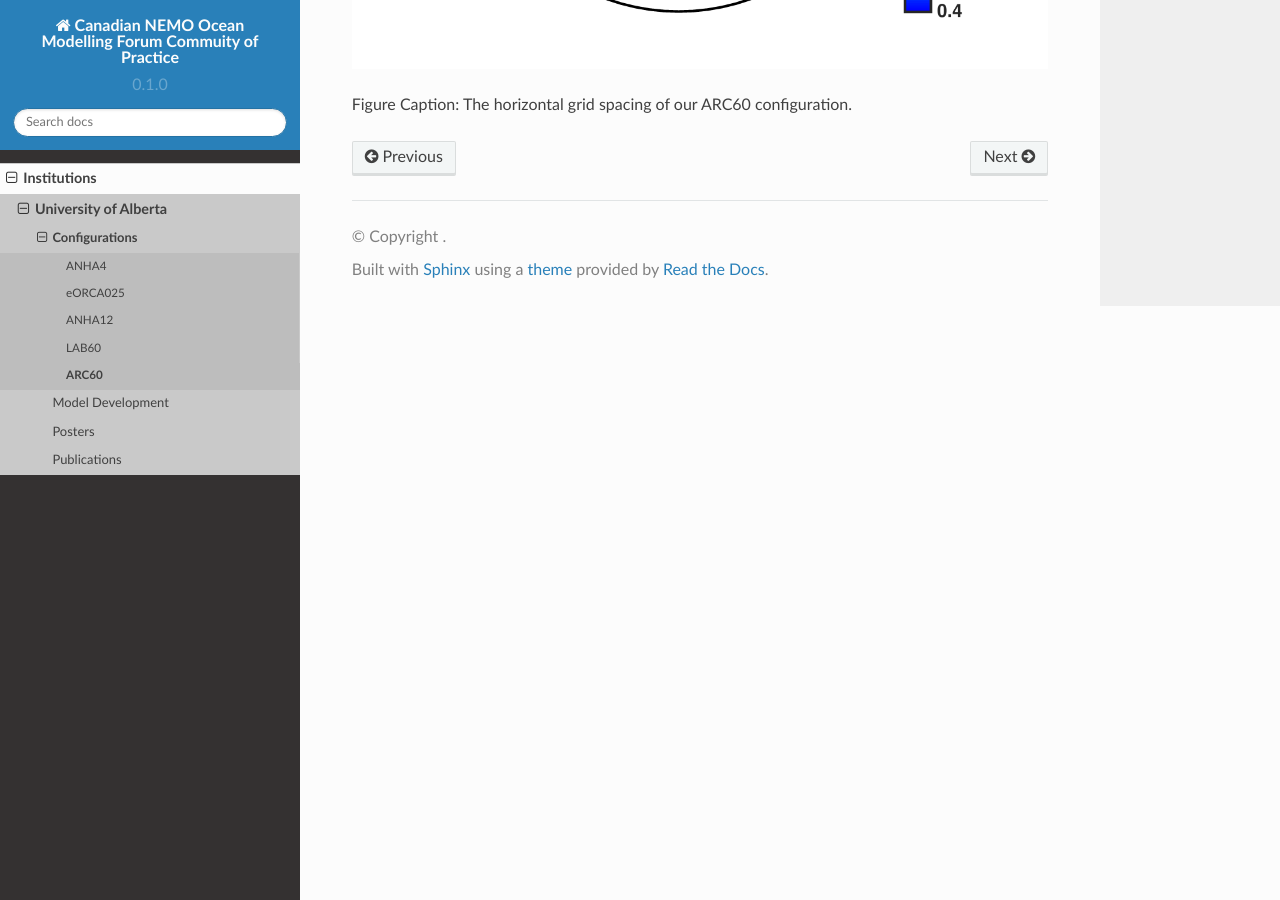
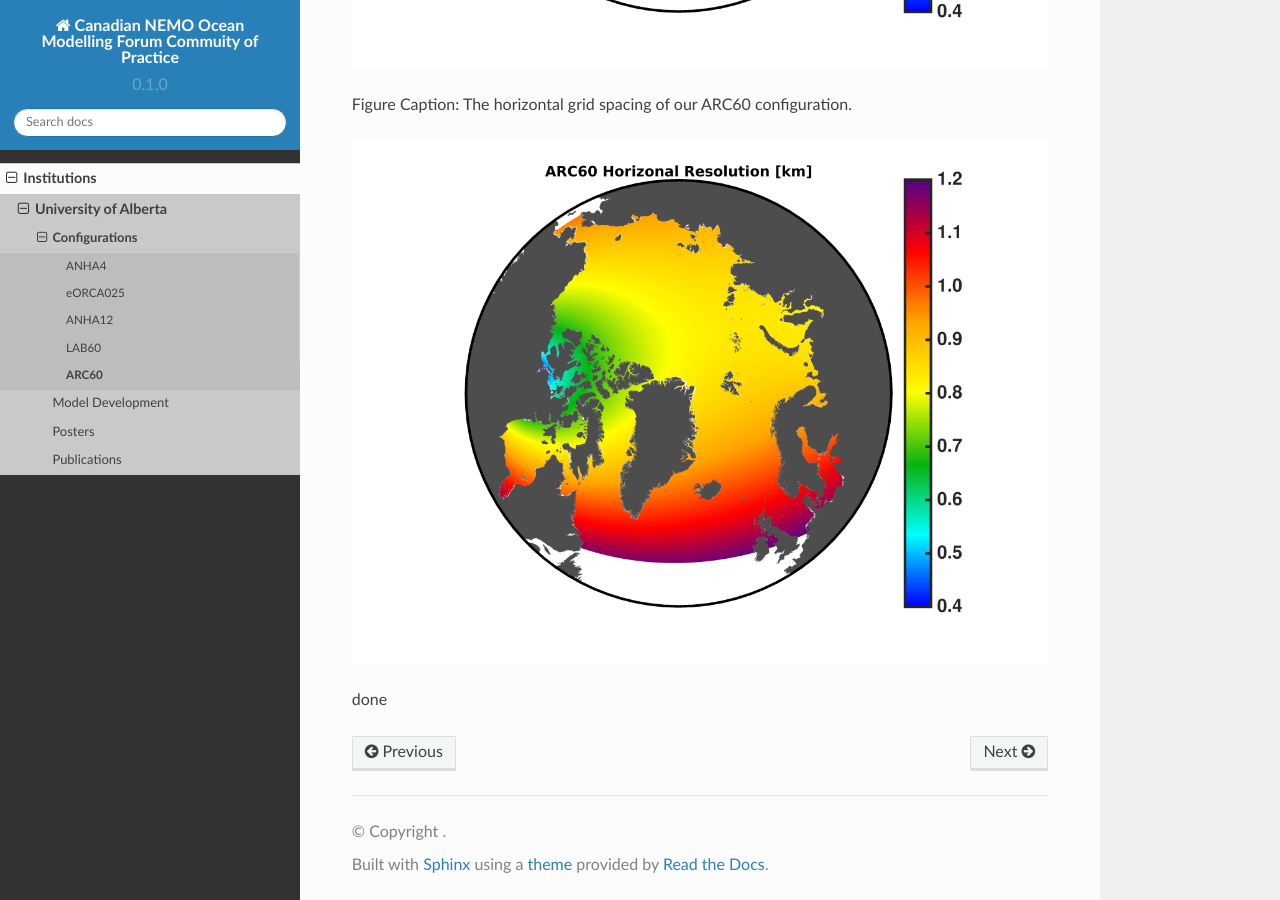
Before and after one commit to UofA-NEMO/Canadian-NEMO-Ocean-Modelling-Forum-Community-of-Practice, a Sphinx documentation site: the page built from docs/Institutions/UofA/Configurations/ARC60/index.rst, in a window 1280 px wide and 900 px high, scrolled down 661 px. Built offline with Sphinx 7.4.7 and the Read the Docs theme 2.0.0, drawn with Linux system fonts in a browser that asks for light colours; pages that are not in the unit, such as notebooks, are missing from menus.

Commit message:
Update index.rst

```diff
--- a/docs/Institutions/UofA/Configurations/ARC60/index.rst
+++ b/docs/Institutions/UofA/Configurations/ARC60/index.rst
@@ -7,3 +7,7 @@ Pan-Arctic at 1/60 of a degree of horizontal resolution:
 .. figure:: ../../_figures_UofA/grid_ARC60.png
 
 Figure Caption: The horizontal grid spacing of our ARC60 configuration.
+
+.. figure:: grid_ARC60.png
+
+done
```
